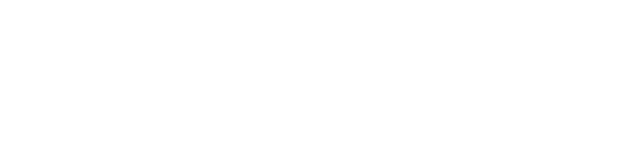
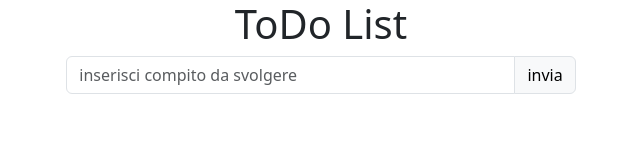
Before and after one commit to yamadicu/vue-todolist, a plain HTML site: page index.html in a window 1280 px wide. Shown: the whole page, without its empty margins (319-959 px from the left). Drawn offline with nearby package versions, Linux system fonts and the light colour scheme.

Commit message:
inserimento bootstrap

```diff
--- a/index.html
+++ b/index.html
@@ -11,6 +11,16 @@
 </head>
 <body>
 
+    <div class="container col-5 text-center">
+
+        <h1>ToDo List</h1>
+
+        <div class="input-group mb-3">
+            <input type="text" class="form-control" placeholder="inserisci compito da svolgere" aria-describedby="basic-addon2">
+            <button type="button" class="btn btn-light border">invia</button>
+        </div>
+
+    </div>
 
     <script src="https://unpkg.com/vue@3/dist/vue.global.js"></script>
     <script src="./assets/main.js"></script>
```
